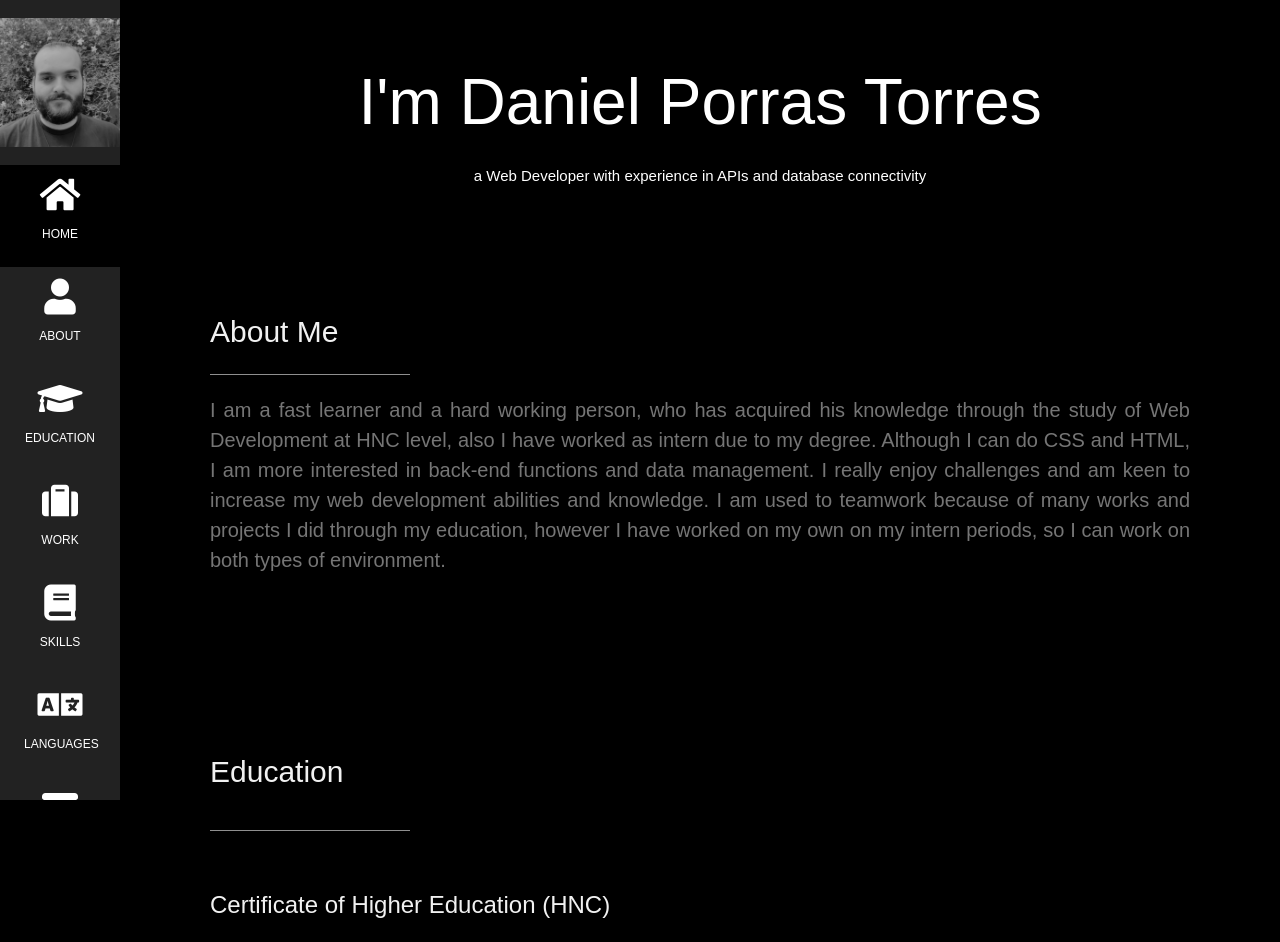
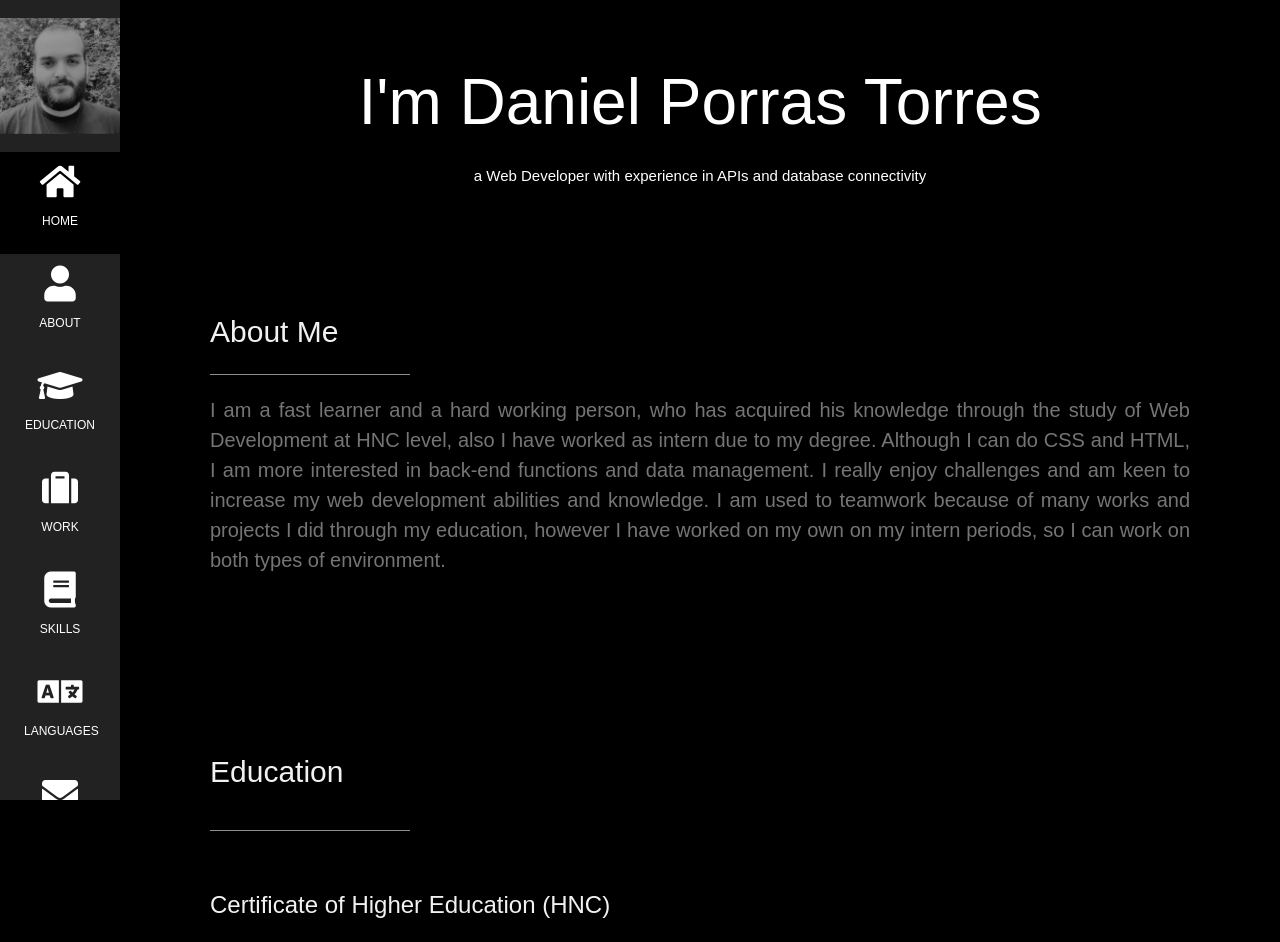
Before and after one commit to dani18/dani18.github.io, a plain HTML site: page index.html in a window 1280 px wide. Shown: the top 942 px of the page. Drawn offline with nearby package versions, Linux system fonts and the light colour scheme.

Commit message:
webpage fix10

```diff
--- a/index.html
+++ b/index.html
@@ -92,7 +92,7 @@
 <!--</div>&lt;!&ndash; Icon Bar (Sidebar - hidden on small screens) &ndash;&gt;-->
 <nav class="w3-sidebar w3-bar-block w3-small w3-hide-small w3-center">
     <br>
-    <img src="resources/images/photo/2_b&w.jpg" alt="boy" class="w3-image" width="auto" height="auto">
+    <img src="resources/images/photo/1_b&w.jpg" alt="boy" class="w3-image" width="auto" height="auto">
     <br>
     <br>
     <a href="#"
```
